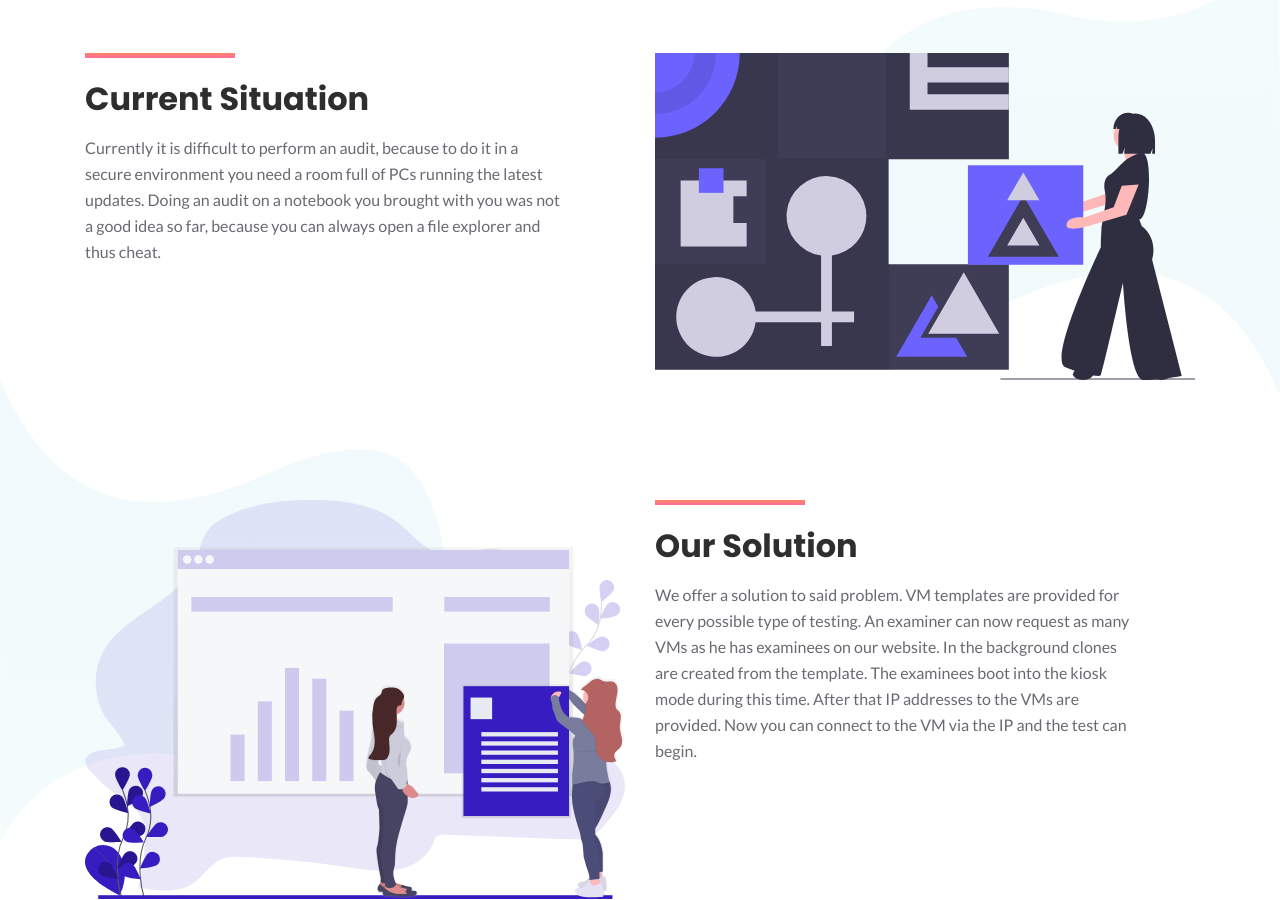
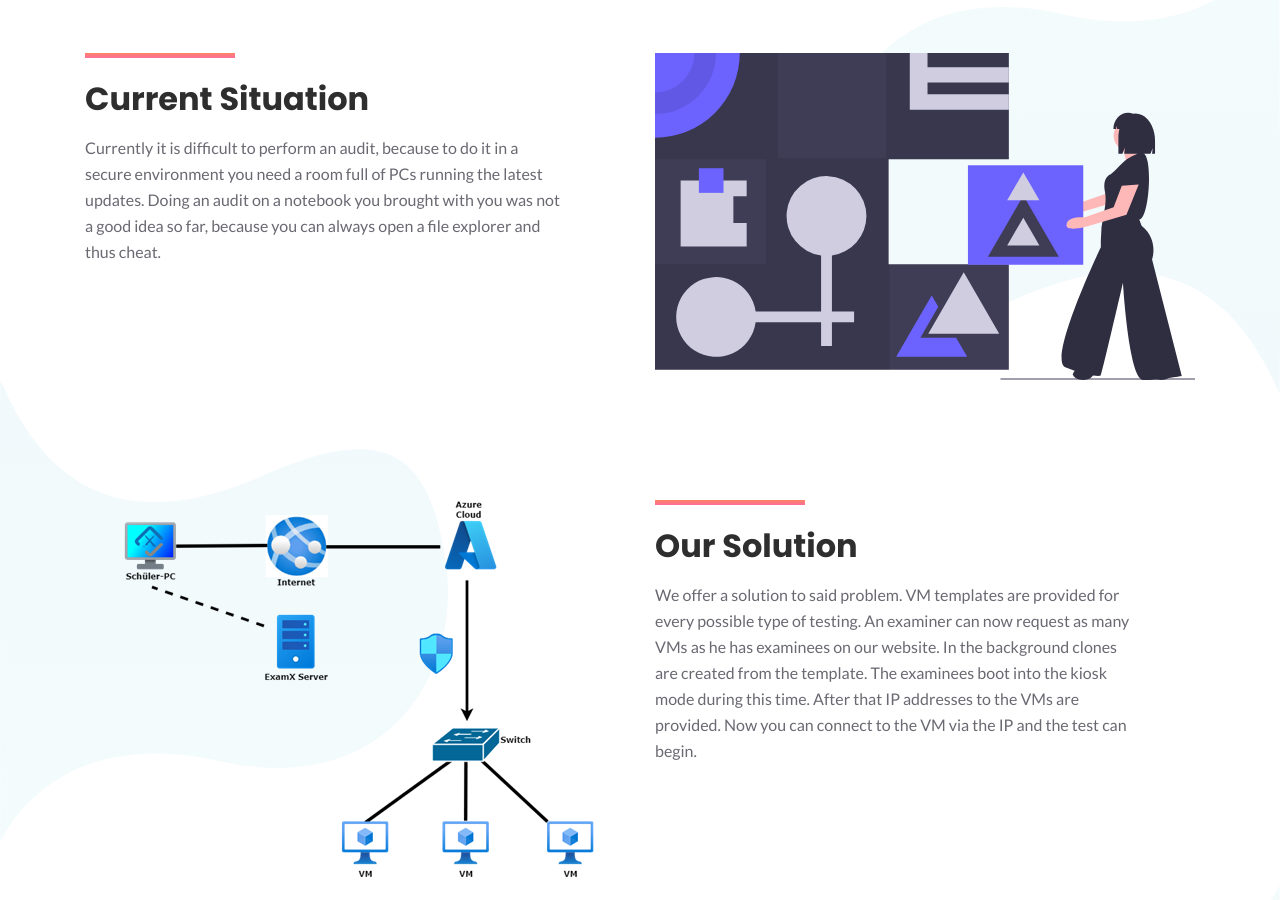
Before and after one commit to ExamX-at/website, a plain HTML site: page index.html in a window 1280 px wide. Shown: the part 1900-2800 px from the top of the page. Drawn offline with Linux system fonts and the light colour scheme; files whose address does not match are found by name.

Commit message:
Added Bild

```diff
--- a/index.html
+++ b/index.html
@@ -332,7 +332,7 @@ function myScripts() {
                 </div>
                 <div class="col-lg-6 order-lg-first">
                     <div class="about-image text-center mt-50 wow fadeInRightBig" data-wow-duration="1s" data-wow-delay="0.5s">
-                        <img src="assets/images/about2.svg" alt="about">
+                        <img src="assets/icons/Solution.png" alt="about">
                     </div> <!-- about image -->
                 </div>
             </div> <!-- row -->
```
Also changed, not shown: assets/icons/Solution.png (added).
